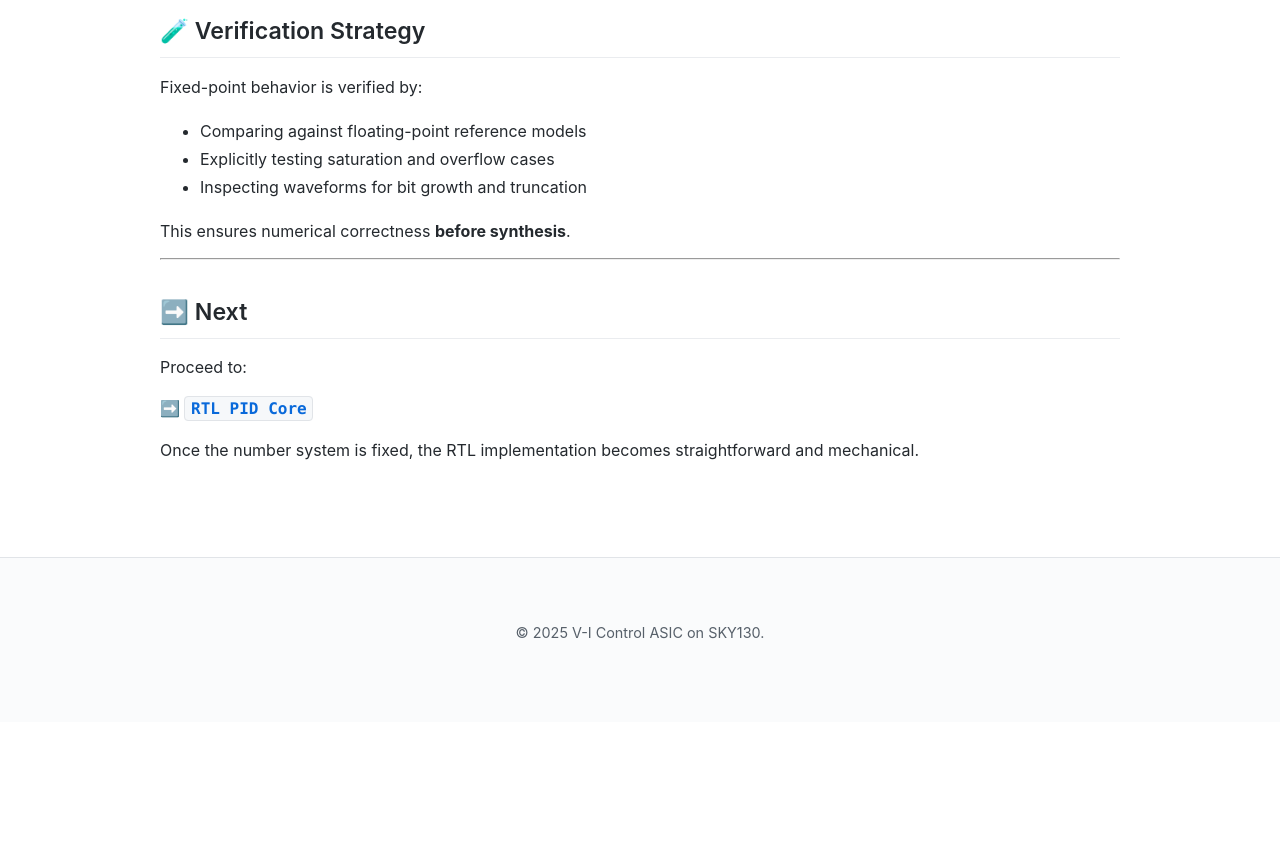
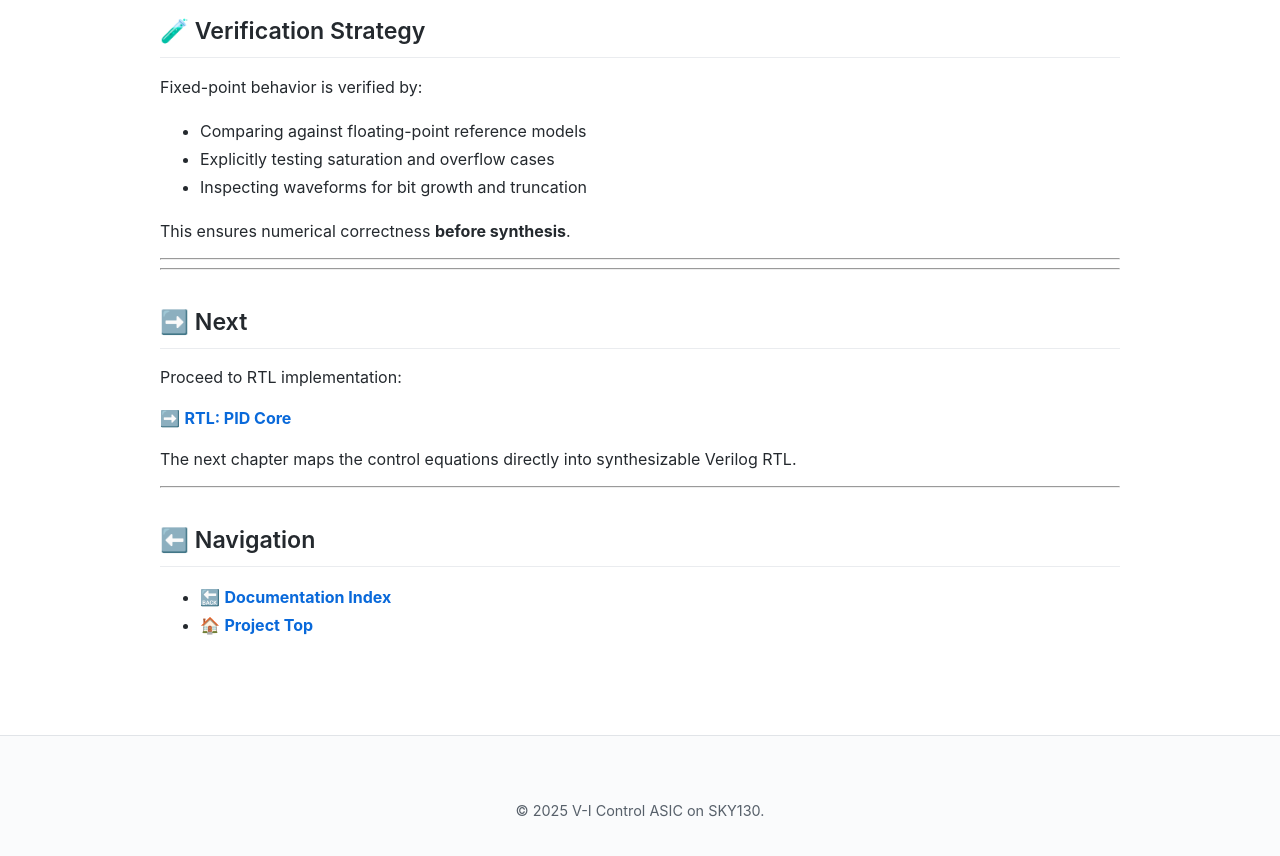
Before and after one commit to Samizo-AITL/vi-control-asic-sky130, a Jekyll site: the page built from docs/02_fixed_point.md, in a window 1280 px wide and 900 px high, scrolled down 5120 px. Shown: the top 856 px of the window. Built offline with Jekyll 4.4.1, drawn with Linux system fonts in a browser that asks for light colours; before the commit the page ends 5842 px from its top, so only the background shows below that.

Commit message:
Update 02_fixed_point.md

```diff
--- a/docs/02_fixed_point.md
+++ b/docs/02_fixed_point.md
@@ -239,11 +239,20 @@ This ensures numerical correctness **before synthesis**.
 
 ---
 
+---
+
 ## ➡️ Next
 
-Proceed to:
+Proceed to RTL implementation:
 
-➡️ **[`RTL PID Core`](03_rtl_pid.md)**
+➡️ **[RTL: PID Core](03_rtl_pid.md)**
 
-Once the number system is fixed,
-the RTL implementation becomes straightforward and mechanical.
+The next chapter maps the control equations
+directly into synthesizable Verilog RTL.
+
+---
+
+## ⬅️ Navigation
+
+- 🔙 **[Documentation Index](index.md)**
+- 🏠 **[Project Top](../index.md)**
```
